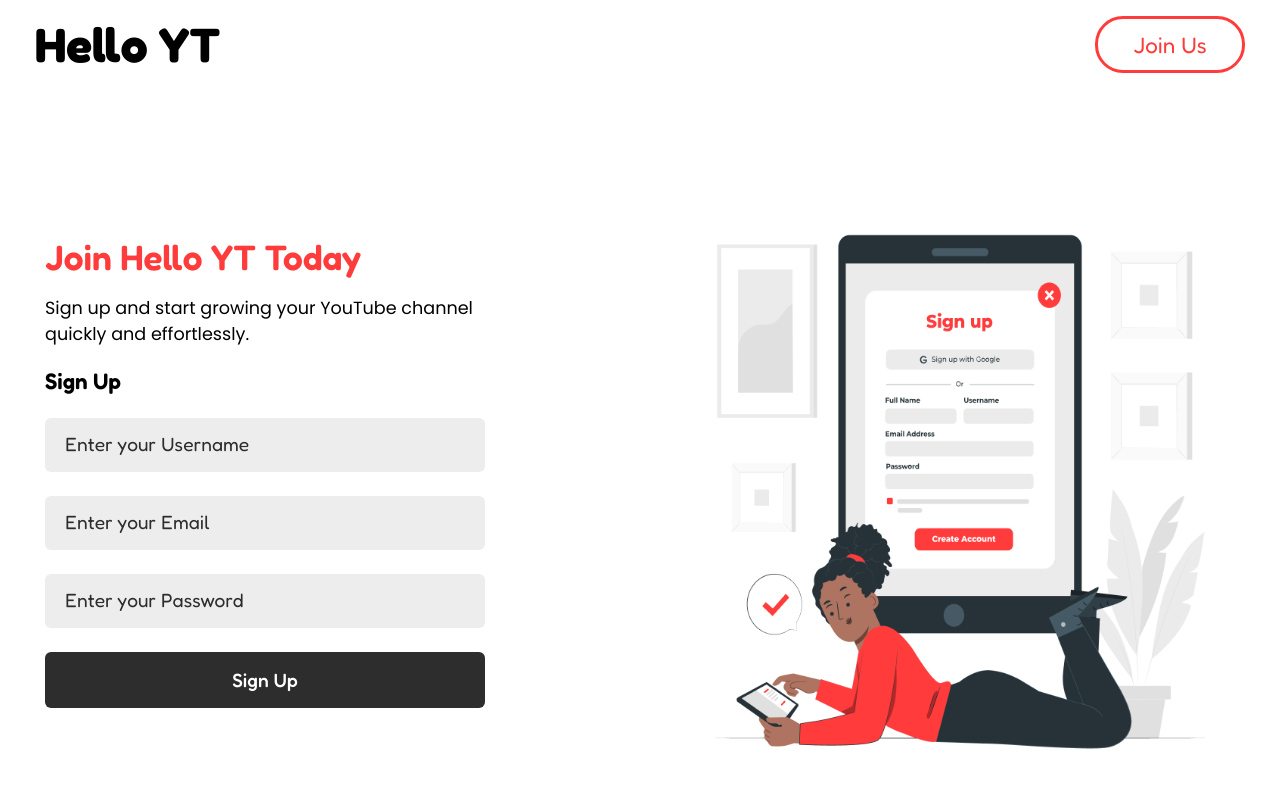
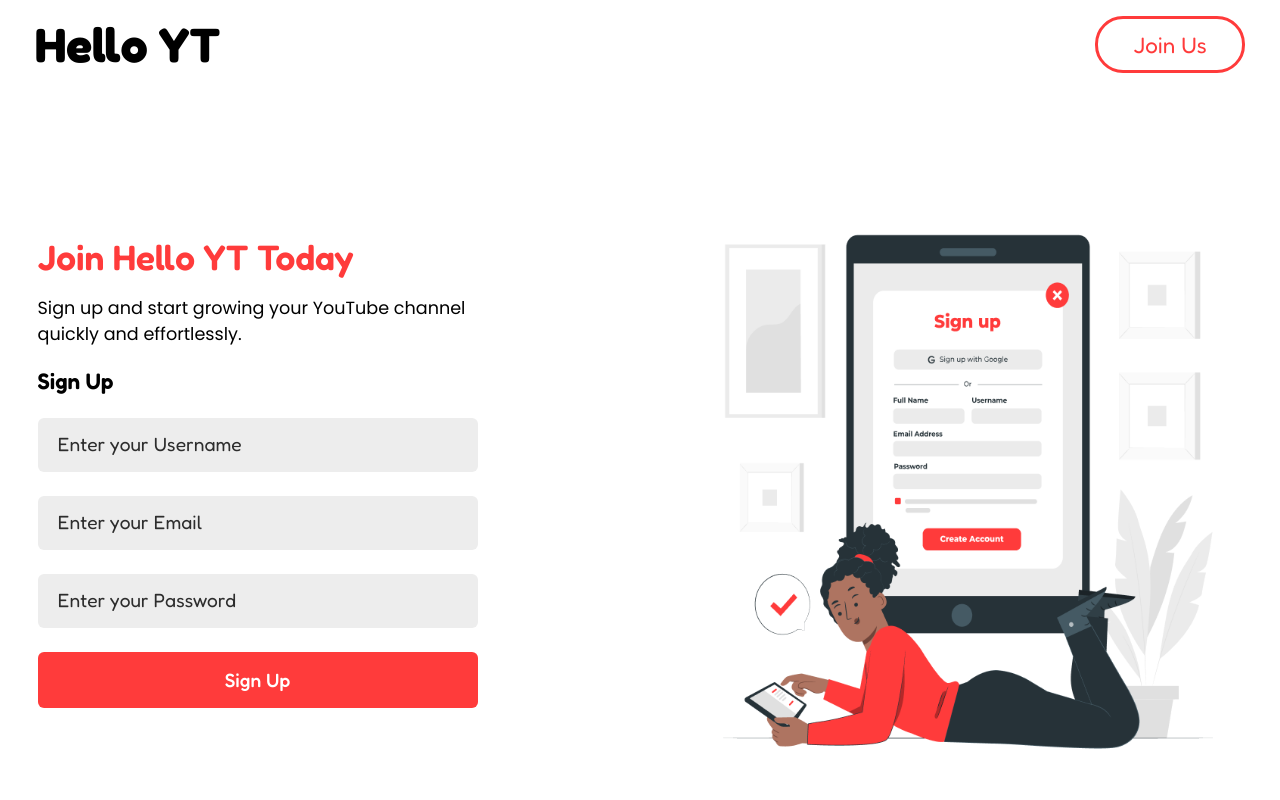
Before and after one commit to Pasindu-Peiris/Hello-YouTube-project_copy_by_me, a React (Create React App) app in the folder client/: page /signup in a window 1280 px wide. Shown: the top 800 px of the page. Built offline with nearby package versions, Linux system fonts and the light colour scheme.

Commit message:
Update Registration.css

```diff
--- a/client/src/assets/pagecss/Registration.css
+++ b/client/src/assets/pagecss/Registration.css
@@ -8,7 +8,7 @@
 }
 
 .firstregister {
-    width: 550px;
+    width: 580px;
     font-family: "Fredoka", serif;
 }
 
@@ -56,7 +56,7 @@
 }
 
 .formregister form input[type="submit"] {
-    background-color: #2d2d2d;
+    background-color:#FF3B3B;;
     color: #ffffff;
     cursor: pointer;
     font-weight: 500;
```
